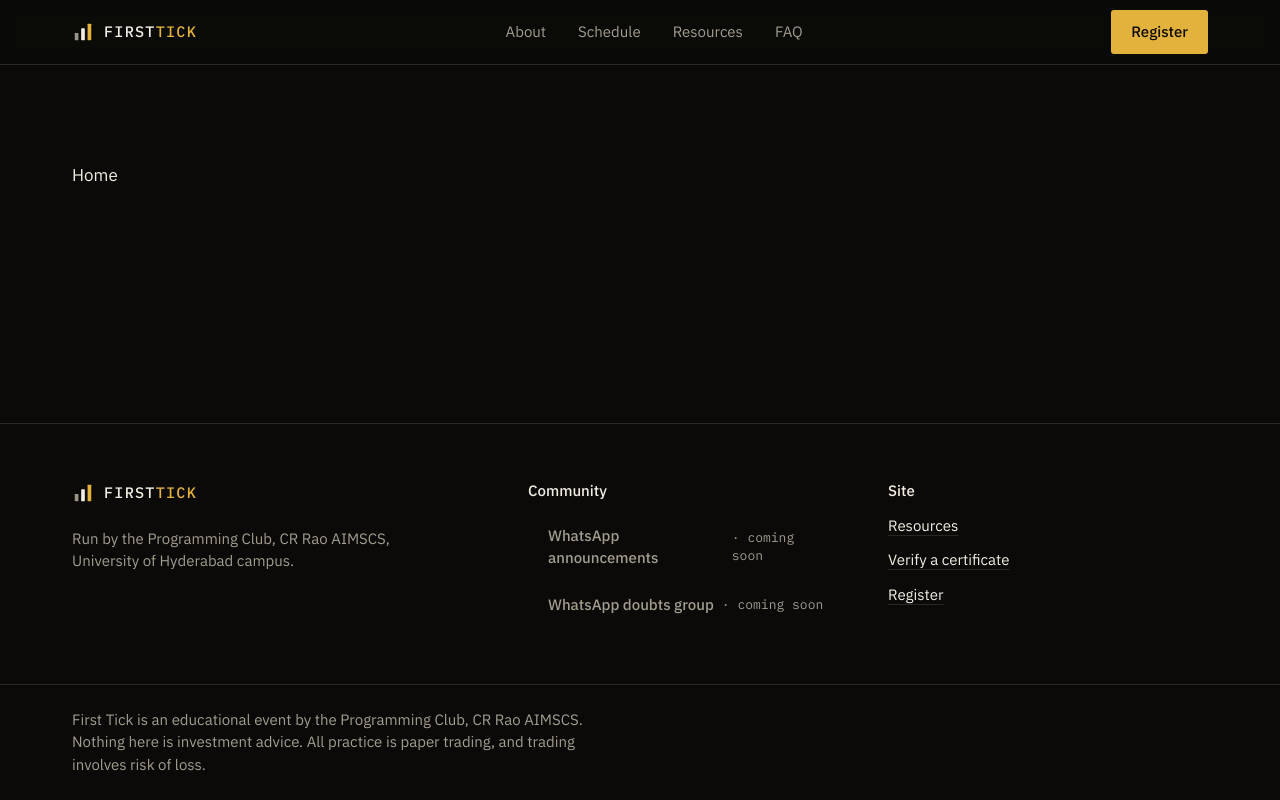
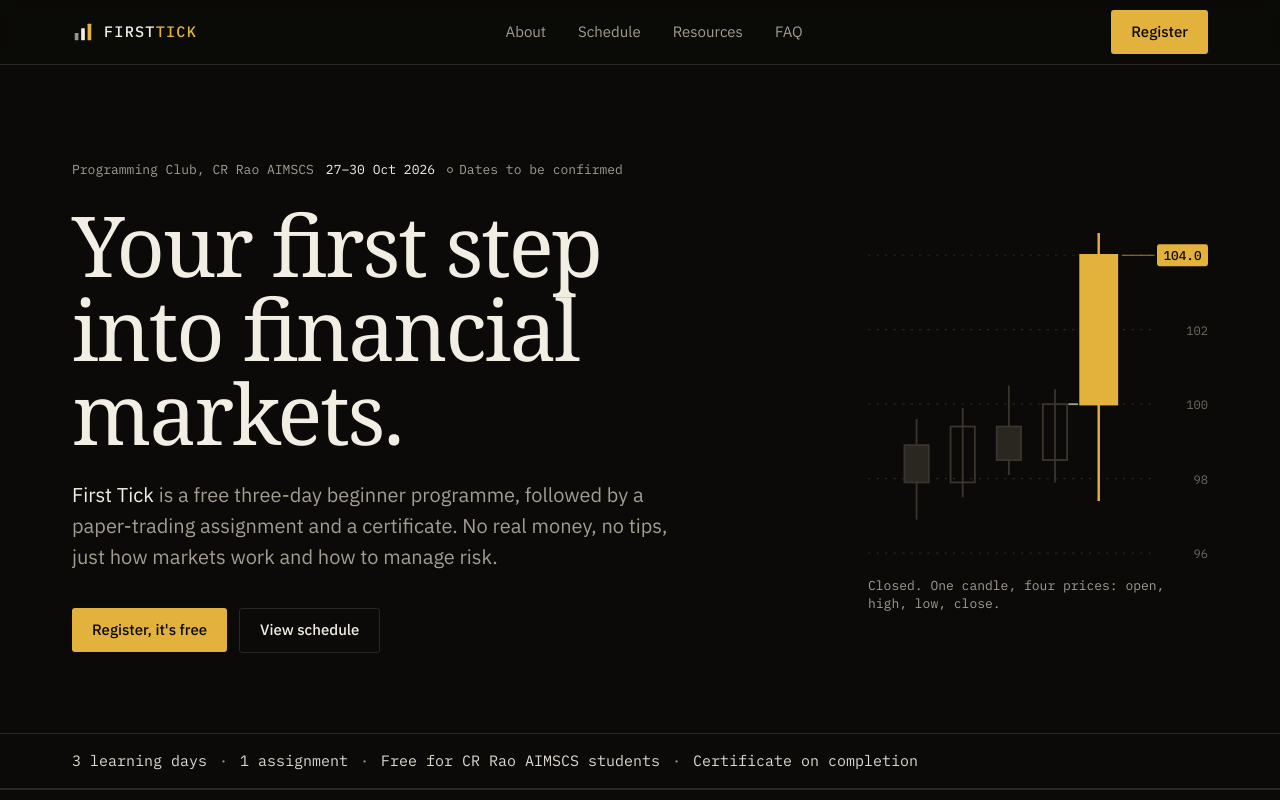
Before and after one commit to Lnvqntx/first-tick, a React (Vite) app: page / in a window 1280 px wide. Shown: the top 800 px of the page. Built offline with nearby package versions, Linux system fonts and the light colour scheme.

Commit message:
Add hero with one-time forming candlestick
The candle follows a fixed tick script, runs once, and renders its final
state immediately under prefers-reduced-motion.

```diff
--- a/src/components/ActionLink.tsx
+++ b/src/components/ActionLink.tsx
@@ -3,19 +3,24 @@ import { Link } from 'react-router-dom'
 
 type Variant = 'primary' | 'secondary' | 'quiet'
 
-const base =
-  'inline-flex min-h-[44px] items-center justify-center gap-2 rounded-[3px] px-5 py-2.5 text-sm font-medium transition-colors'
+const base: Record<Variant, string> = {
+  primary:
+    'inline-flex min-h-[44px] items-center justify-center gap-2 rounded-[3px] px-5 py-2.5 text-sm font-medium transition-colors',
+  secondary:
+    'inline-flex min-h-[44px] items-center justify-center gap-2 rounded-[3px] px-5 py-2.5 text-sm font-medium transition-colors',
+  quiet: 'inline-flex min-h-[32px] flex-wrap items-baseline gap-x-2 py-1 text-sm transition-colors',
+}
 
 const variants: Record<Variant, string> = {
   primary: 'bg-gold text-ink hover:bg-[#EEC55C] active:bg-gold-deep',
   secondary: 'border border-line text-text hover:border-gold/70 hover:text-text',
-  quiet: 'px-0 text-text underline decoration-line underline-offset-4 hover:decoration-gold',
+  quiet: 'text-text underline decoration-line underline-offset-4 hover:decoration-gold',
 }
 
 const disabledStyle = {
   primary: 'border border-dashed border-gold-deep/50 text-muted',
   secondary: 'border border-dashed border-line text-muted',
-  quiet: 'px-0 text-muted',
+  quiet: 'text-muted',
 }
 
 interface Props {
@@ -48,7 +53,7 @@ export function ActionLink({
       <span
         role="link"
         aria-disabled="true"
-        className={`${base} ${disabledStyle[variant]} cursor-not-allowed ${className}`}
+        className={`${base[variant]} ${disabledStyle[variant]} cursor-not-allowed ${className}`}
       >
         <span>{children}</span>
         <span className="font-mono text-xs font-normal">· {comingSoonLabel}</span>
@@ -56,7 +61,7 @@ export function ActionLink({
     )
   }
 
-  const cls = `${base} ${variants[variant]} ${className}`
+  const cls = `${base[variant]} ${variants[variant]} ${className}`
   const isInternal = href.startsWith('/') && !download && !href.endsWith('.pdf') && !href.endsWith('.ipynb')
 
   if (isInternal) {
--- /dev/null
+++ b/src/components/HeroCandle.tsx
@@ -0,0 +1,159 @@
+import { useEffect, useState } from 'react'
+import { useReducedMotion } from '../lib/useReducedMotion'
+
+/**
+ * The one moving thing on the site: a single candlestick that forms
+ * tick by tick, once, on load. The ticks are a fixed script (no random
+ * data) and the animation never loops. With reduced motion the final
+ * candle is shown immediately.
+ */
+
+const OPEN = 100
+// Scripted price path: dips first, finds a low, then rallies to close up.
+const TICKS = [100, 99.2, 99.8, 98.6, 97.4, 98.3, 99.7, 101.4, 100.6, 102.8, 104.6, 103.5, 104.0]
+const SEG_MS = 190
+
+const HIGH = Math.max(...TICKS)
+const LOW = Math.min(...TICKS)
+const CLOSE = TICKS[TICKS.length - 1]
+
+// Chart geometry (viewBox units)
+const W = 280
+const H = 300
+const TOP = 14
+const BOTTOM = 290
+const P_MAX = 105
+const P_MIN = 96
+const y = (p: number) => TOP + ((P_MAX - p) / (P_MAX - P_MIN)) * (BOTTOM - TOP)
+
+const CX = 190 // the forming candle
+const BODY_W = 30
+
+// Static earlier candles for context, drawn in hairline colour.
+const GHOSTS = [
+  { x: 40, o: 98.9, c: 97.9, h: 99.6, l: 96.9 },
+  { x: 78, o: 97.9, c: 99.4, h: 99.9, l: 97.5 },
+  { x: 116, o: 99.4, c: 98.5, h: 100.5, l: 98.1 },
+  { x: 154, o: 98.5, c: 100.0, h: 100.4, l: 97.9 },
+]
+
+const GRID = [96, 98, 100, 102, 104]
+
+function easeInOut(t: number) {
+  return t < 0.5 ? 2 * t * t : 1 - Math.pow(-2 * t + 2, 2) / 2
+}
+
+interface Frame {
+  price: number
+  high: number
+  low: number
+  done: boolean
+}
+
+const FINAL: Frame = { price: CLOSE, high: HIGH, low: LOW, done: true }
+const START: Frame = { price: OPEN, high: OPEN, low: OPEN, done: false }
+
+export function HeroCandle() {
+  const reduced = useReducedMotion()
+  const [frame, setFrame] = useState<Frame>(reduced ? FINAL : START)
+
+  useEffect(() => {
+    if (reduced) {
+      setFrame(FINAL)
+      return
+    }
+    let raf = 0
+    let start: number | null = null
+    const delay = 450
+    const total = (TICKS.length - 1) * SEG_MS
+
+    const step = (now: number) => {
+      if (start === null) start = now
+      const elapsed = now - start - delay
+      if (elapsed < 0) {
+        raf = requestAnimationFrame(step)
+        return
+      }
+      if (elapsed >= total) {
+        setFrame(FINAL)
+        return
+      }
+      const seg = Math.floor(elapsed / SEG_MS)
+      const t = easeInOut((elapsed - seg * SEG_MS) / SEG_MS)
+      const price = TICKS[seg] + (TICKS[seg + 1] - TICKS[seg]) * t
+      const seen = TICKS.slice(0, seg + 1).concat(price)
+      setFrame({ price, high: Math.max(...seen), low: Math.min(...seen), done: false })
+      raf = requestAnimationFrame(step)
+    }
+    raf = requestAnimationFrame(step)
+    return () => cancelAnimationFrame(raf)
+  }, [reduced])
+
+  const up = frame.price >= OPEN
+  const bodyTop = y(Math.max(frame.price, OPEN))
+  const bodyH = Math.max(1.5, Math.abs(y(frame.price) - y(OPEN)))
+  const colour = up ? '#E3B23C' : '#D9705A'
+  const priceY = y(frame.price)
+
+  return (
+    <figure className="w-full max-w-[300px] md:max-w-[340px]">
+      <svg
+        viewBox={`0 0 ${W} ${H}`}
+        className="h-auto w-full max-w-[300px] md:max-w-[340px]"
+        role="img"
+        aria-label={`A single candlestick: opens at ${OPEN.toFixed(2)}, dips to ${LOW.toFixed(2)}, rises to ${HIGH.toFixed(2)} and closes at ${CLOSE.toFixed(2)}.`}
+      >
+        {/* grid */}
+        {GRID.map((p) => (
+          <g key={p}>
+            <line x1="0" x2={W - 44} y1={y(p)} y2={y(p)} stroke="#2A2620" strokeWidth="1" strokeDasharray="2 5" />
+            <text x={W} y={y(p) + 4} textAnchor="end" fontFamily="IBM Plex Mono, monospace" fontSize="10" fill="#6F6A5F">
+              {p.toFixed(0)}
+            </text>
+          </g>
+        ))}
+
+        {/* earlier candles */}
+        {GHOSTS.map((g) => (
+          <g key={g.x} stroke="#3A352D" fill={g.c >= g.o ? 'none' : '#2A2620'} strokeWidth="1.5">
+            <line x1={g.x} x2={g.x} y1={y(g.h)} y2={y(g.l)} />
+            <rect x={g.x - 10} width="20" y={y(Math.max(g.o, g.c))} height={Math.abs(y(g.o) - y(g.c))} />
+          </g>
+        ))}
+
+        {/* open marker */}
+        <line x1={CX - BODY_W / 2 - 10} x2={CX - BODY_W / 2 - 2} y1={y(OPEN)} y2={y(OPEN)} stroke="#A39D8F" strokeWidth="1.5" />
+
+        {/* forming candle */}
+        <line x1={CX} x2={CX} y1={y(frame.high)} y2={y(frame.low)} stroke={colour} strokeWidth="2" />
+        <rect
+          x={CX - BODY_W / 2}
+          width={BODY_W}
+          y={bodyTop}
+          height={bodyH}
+          fill={frame.done ? colour : 'none'}
+          stroke={colour}
+          strokeWidth="2"
+        />
+
+        {/* live price line + tag */}
+        <line x1={CX + BODY_W / 2 + 4} x2={W - 44} y1={priceY} y2={priceY} stroke={colour} strokeWidth="1" opacity="0.7" />
+        <rect x={W - 42} y={priceY - 9} width="42" height="18" rx="2" fill={colour} />
+        <text
+          x={W - 21}
+          y={priceY + 4}
+          textAnchor="middle"
+          fontFamily="IBM Plex Mono, monospace"
+          fontSize="10.5"
+          fontWeight="500"
+          fill="#0B0A08"
+        >
+          {frame.price.toFixed(1)}
+        </text>
+      </svg>
+      <figcaption className="mt-3 font-mono text-xs text-muted">
+        {frame.done ? 'Closed. One candle, four prices: open, high, low, close.' : 'Forming…'}
+      </figcaption>
+    </figure>
+  )
+}
--- /dev/null
+++ b/src/lib/useReducedMotion.ts
@@ -0,0 +1,16 @@
+import { useEffect, useState } from 'react'
+
+const QUERY = '(prefers-reduced-motion: reduce)'
+
+export function useReducedMotion(): boolean {
+  const [reduced, setReduced] = useState(
+    () => typeof window !== 'undefined' && window.matchMedia(QUERY).matches,
+  )
+  useEffect(() => {
+    const mq = window.matchMedia(QUERY)
+    const onChange = () => setReduced(mq.matches)
+    mq.addEventListener('change', onChange)
+    return () => mq.removeEventListener('change', onChange)
+  }, [])
+  return reduced
+}
--- a/src/pages/Home.tsx
+++ b/src/pages/Home.tsx
@@ -1,3 +1,11 @@
+import { Hero } from '../sections/Hero'
+import { usePageTitle } from '../lib/usePageTitle'
+
 export default function Home() {
-  return <div className="page-x py-24">Home</div>
+  usePageTitle()
+  return (
+    <>
+      <Hero />
+    </>
+  )
 }
--- /dev/null
+++ b/src/sections/Hero.tsx
@@ -0,0 +1,58 @@
+import { event } from '../config/event'
+import { ActionLink } from '../components/ActionLink'
+import { DatesNote } from '../components/DatesNote'
+import { HeroCandle } from '../components/HeroCandle'
+import { eventRange } from '../lib/dates'
+
+const facts = ['3 learning days', '1 assignment', `Free for ${event.collegeName} students`, 'Certificate on completion']
+
+export function Hero() {
+  return (
+    <section aria-labelledby="hero-title" className="border-b border-line">
+      <div className="page-x grid items-center gap-12 pb-14 pt-14 sm:pt-20 md:grid-cols-[minmax(0,1.5fr)_minmax(0,1fr)] md:gap-16 md:pb-20 lg:pt-24">
+        <div>
+          <p className="flex flex-wrap items-center gap-x-3 gap-y-1 font-mono text-xs text-muted">
+            <span>
+              {event.clubName}, {event.collegeName}
+            </span>
+            <span className="text-text">{eventRange()}</span>
+            <DatesNote />
+          </p>
+          <h1 id="hero-title" className="mt-6 max-w-[14ch] text-display">
+            Your first step into financial markets.
+          </h1>
+          <p className="mt-6 max-w-[52ch] text-lead text-muted">
+            <span className="text-text">{event.name}</span> is a free three-day beginner programme, followed by a
+            paper-trading assignment and a certificate. No real money, no tips, just how markets work and how to
+            manage risk.
+          </p>
+          <div className="mt-9 flex flex-wrap items-center gap-3">
+            <ActionLink href="/#register">Register, it's free</ActionLink>
+            <ActionLink href="/#schedule" variant="secondary">
+              View schedule
+            </ActionLink>
+          </div>
+        </div>
+
+        <div className="flex justify-start md:justify-end">
+          <HeroCandle />
+        </div>
+      </div>
+
+      <div className="border-t border-line">
+        <ul className="page-x grid grid-cols-2 gap-x-4 gap-y-2 py-4 font-mono text-xs text-text/90 sm:flex sm:flex-wrap sm:gap-x-3 sm:text-sm">
+          {facts.map((f, i) => (
+            <li key={f} className="flex items-center gap-3">
+              {i > 0 && (
+                <span aria-hidden="true" className="hidden text-muted sm:inline">
+                  ·
+                </span>
+              )}
+              <span>{f}</span>
+            </li>
+          ))}
+        </ul>
+      </div>
+    </section>
+  )
+}
```
